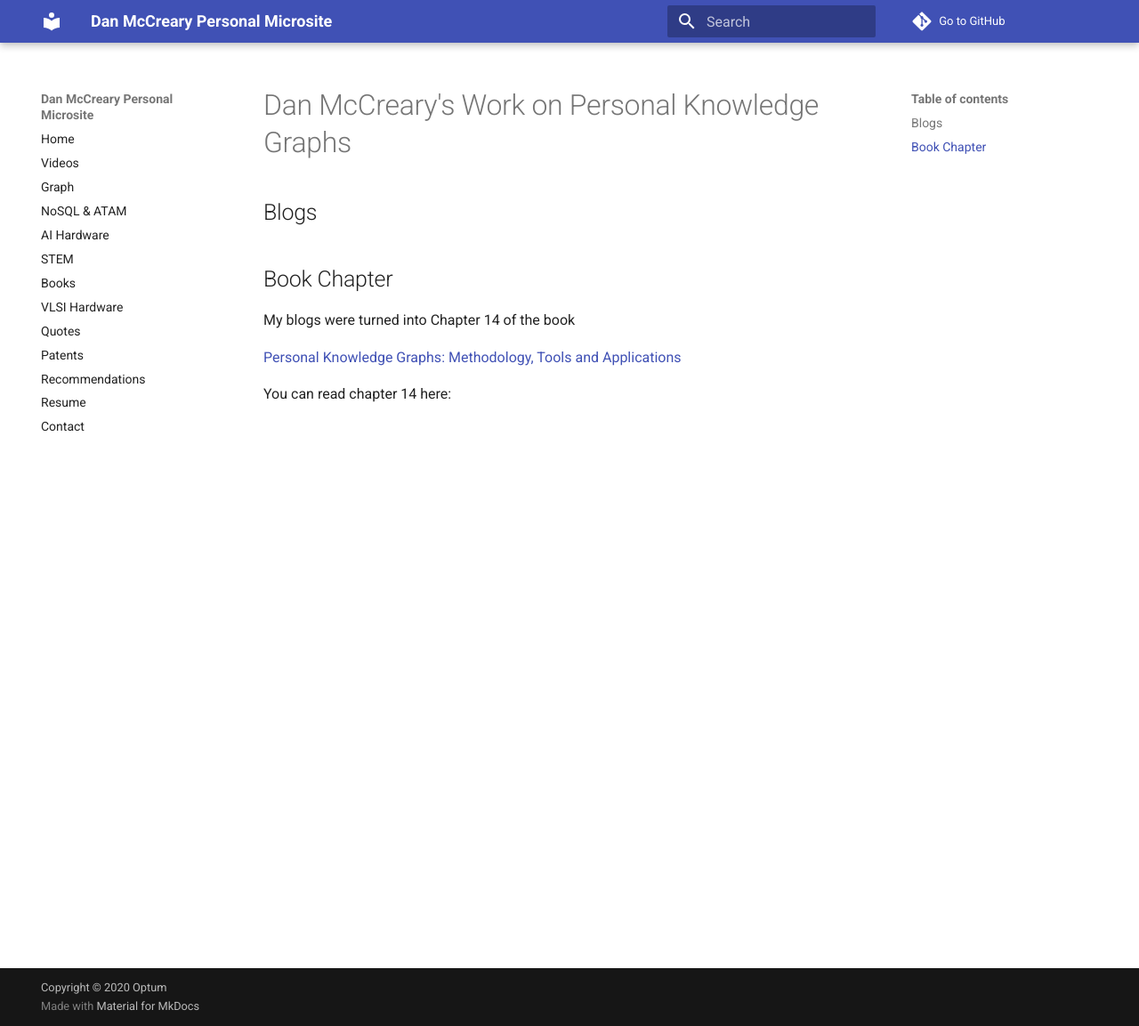
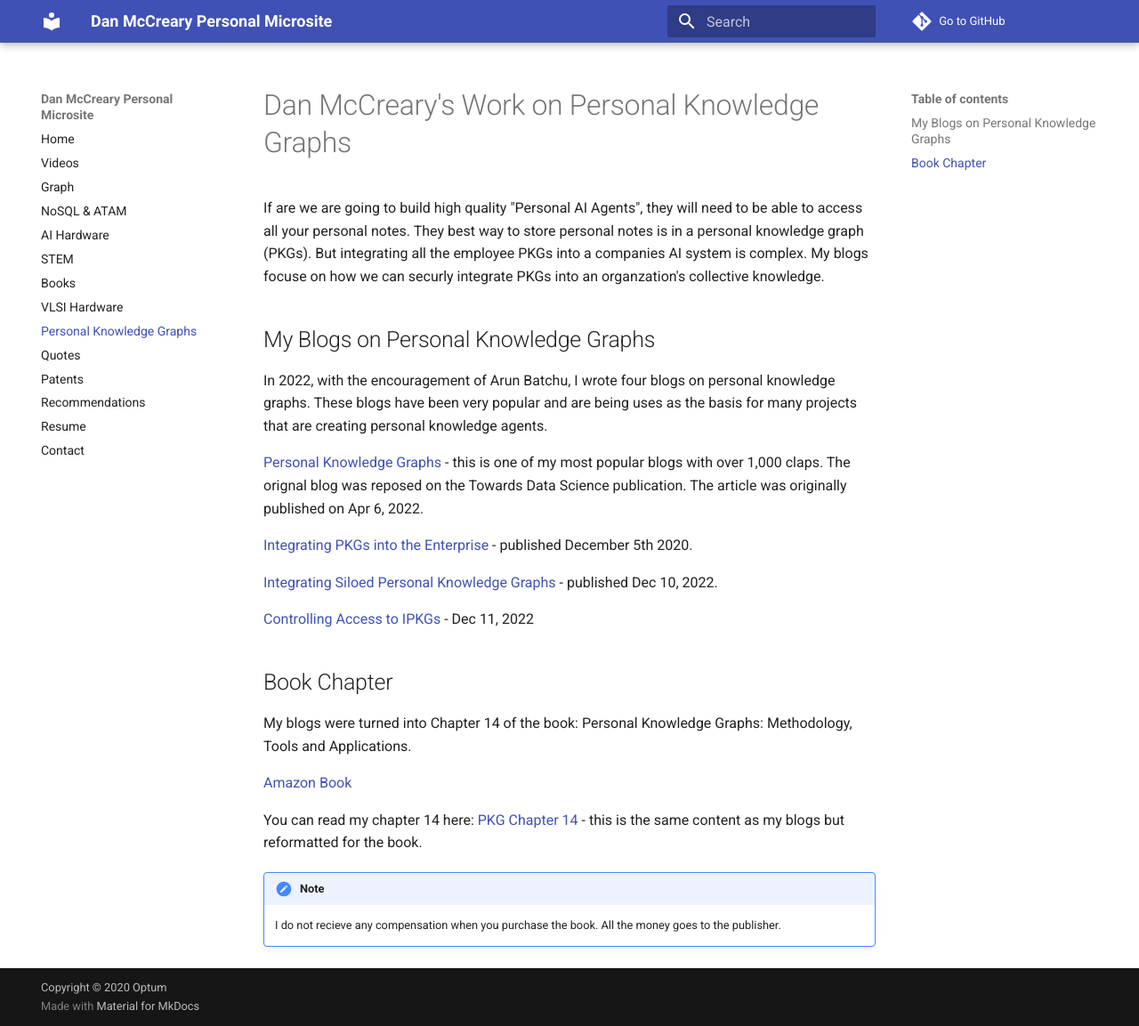
Before and after one commit to dmccreary/dmccreary, an MkDocs documentation site: the page built from docs/pkg.md, in a window 1280 px wide and 1153 px high. Shown: the whole window at 89% size. Built offline with MkDocs 1.6.1 and Material for MkDocs 9.7.7, drawn with Linux system fonts in a browser that asks for light colours; comment, search, counter and statistics services are not loaded.

Commit message:
updating content

```diff
--- a/docs/pkg.md
+++ b/docs/pkg.md
@@ -1,11 +1,31 @@
 # Dan McCreary's Work on Personal Knowledge Graphs
 
-## Blogs
+If are we are going to build high quality "Personal AI Agents", they will need to be able to access all your
+personal notes.  They best way to store personal notes is
+in a personal knowledge graph (PKGs).  But integrating all
+the employee PKGs into a companies AI system is complex.  My blogs
+focuse on how we can securly integrate PKGs into an organzation's collective knowledge.
+
+## My Blogs on Personal Knowledge Graphs
+
+In 2022, with the encouragement of Arun Batchu, I wrote four blogs on personal knowledge graphs.  These blogs have been very popular and are
+being uses as the basis for many projects that are creating personal knowledge agents.
+
+[Personal Knowledge Graphs](https://towardsdatascience.com/personal-knowledge-graphs-9a23a0b099af) - this is one of my most popular blogs with over 1,000 claps.  The orignal blog was reposed on the Towards Data Science publication.  The article was originally published on Apr 6, 2022.
+
+[Integrating PKGs into the Enterprise](https://medium.com/p/31c913b96b94) - published December 5th 2020.
+
+[Integrating Siloed Personal Knowledge Graphs](https://dmccreary.medium.com/integrating-siloed-personal-knowledge-graphs-d0e68bd06685) - published Dec 10, 2022.
+
+[Controlling Access to IPKGs](https://dmccreary.medium.com/controlling-access-to-ipkgs-8fbc5e0d6896) - Dec 11, 2022
 
 ## Book Chapter
 
-My blogs were turned into Chapter 14 of the book
+My blogs were turned into Chapter 14 of the book: Personal Knowledge Graphs: Methodology, Tools and Applications.
 
-[Personal Knowledge Graphs: Methodology, Tools and Applications](https://www.amazon.com/Personal-Knowledge-Graphs-PKGs-applications/dp/1839537019)
+[Amazon Book](https://www.amazon.com/Personal-Knowledge-Graphs-PKGs-applications/dp/1839537019)
 
-You can read chapter 14 here: []()
+You can read my chapter 14 here: [PKG Chapter 14](https://github.com/dmccreary/dmccreary/blob/master/PKG-Chapter-14.pdf) - this is the same content as my blogs but reformatted for the book.
+
+!!! Note
+    I do not recieve any compensation when you purchase the book.  All the money goes to the publisher.
--- a/mkdocs.yml
+++ b/mkdocs.yml
@@ -8,6 +8,7 @@ nav:
   - STEM: stem.md
   - Books: books.md
   - VLSI Hardware: hardware.md
+  - Personal Knowledge Graphs: pkg.md
   - Quotes: quotes.md
   - Patents: patents.md
   - Recommendations: recommendations.md
```
